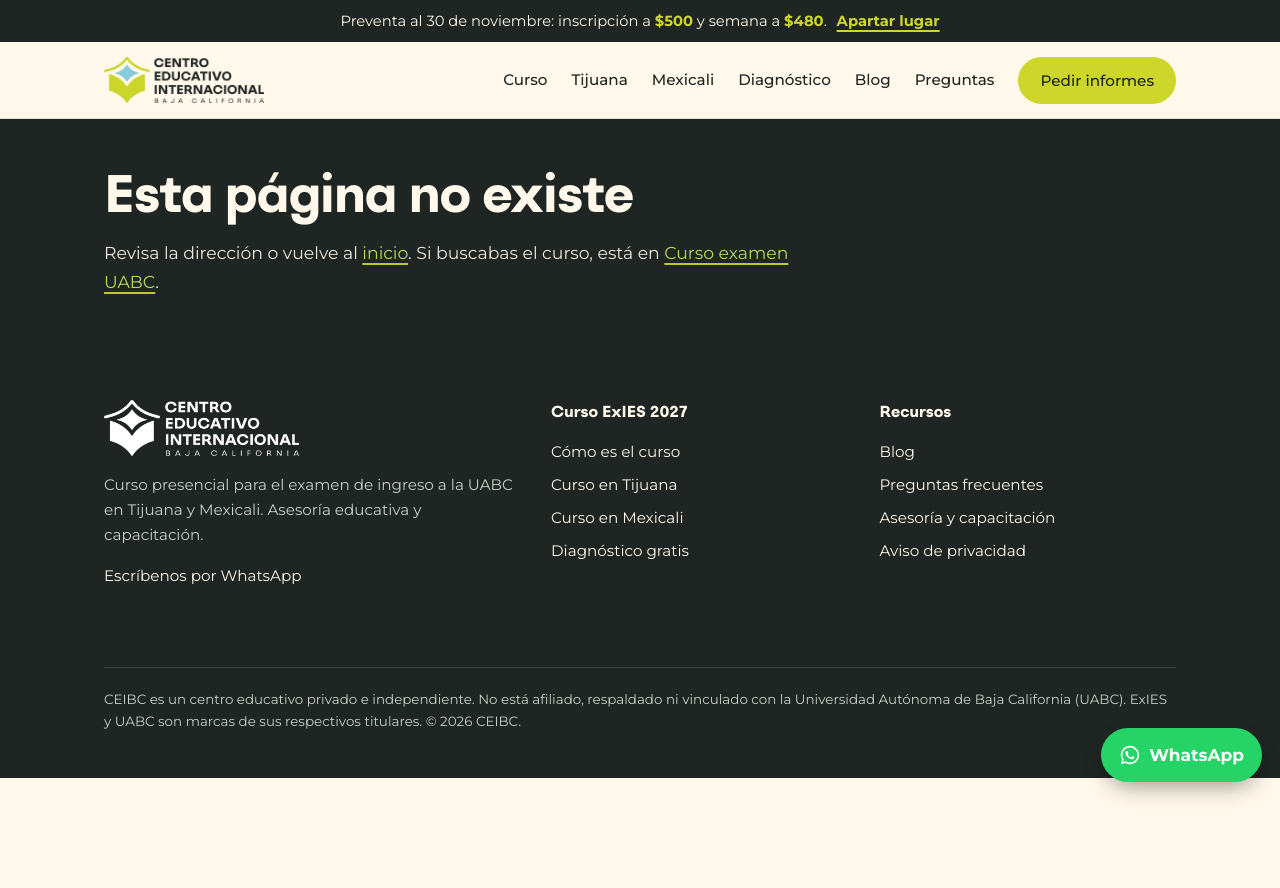
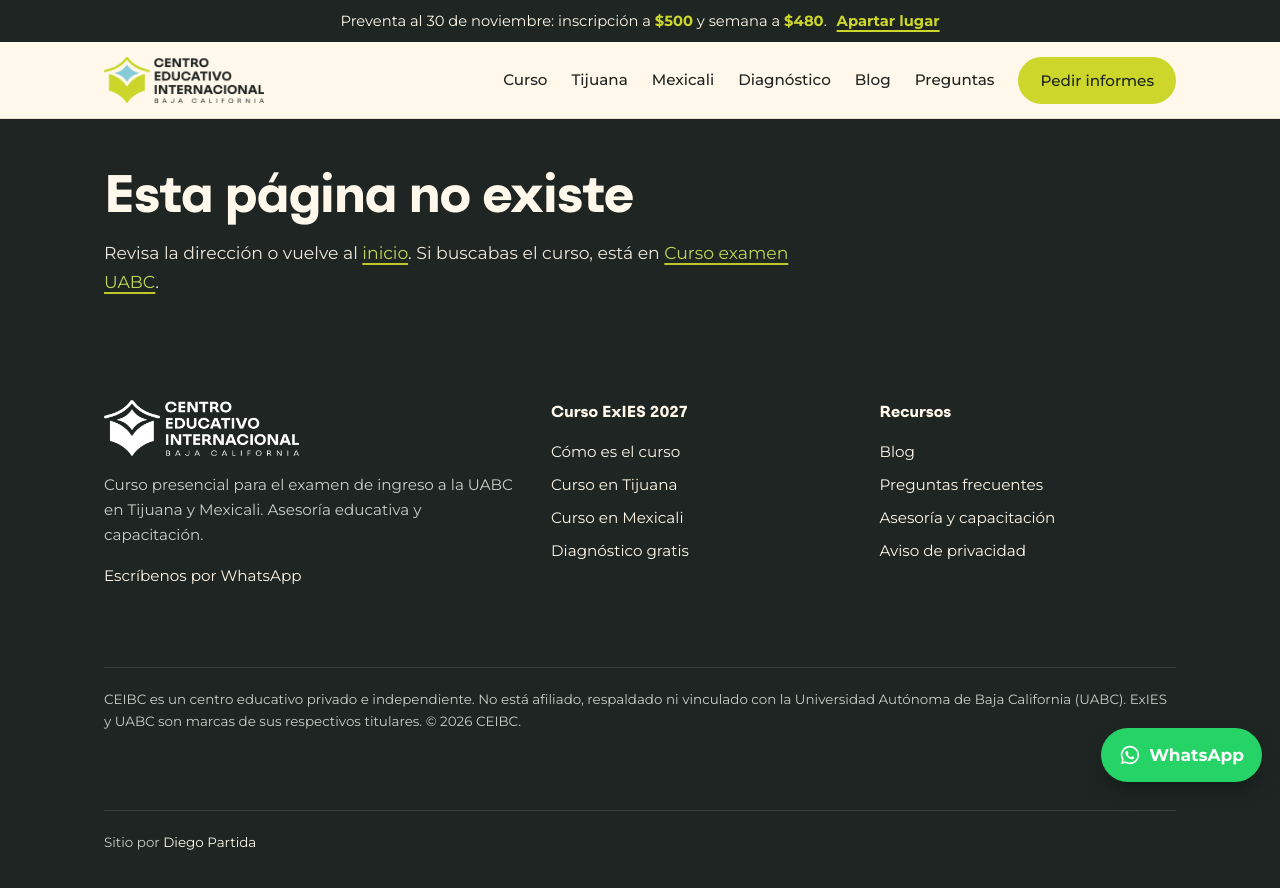
Before and after one commit to enteliamx/ceibc-web, a plain HTML site: page 404.html in a window 1280 px wide. Before the commit the page ends 800 px from the top, so only its background shows below. Drawn offline with Linux system fonts and the light colour scheme.

Commit message:
Footer: Sitio por Diego Partida

```diff
--- a/404.html
+++ b/404.html
@@ -54,6 +54,7 @@
 <li><a href="/asesoria-y-capacitacion">Asesoría y capacitación</a></li>
 <li><a href="/aviso-de-privacidad">Aviso de privacidad</a></li></ul></div>
 <p class="legal">CEIBC es un centro educativo privado e independiente. No está afiliado, respaldado ni vinculado con la Universidad Autónoma de Baja California (UABC). ExIES y UABC son marcas de sus respectivos titulares. © 2026 CEIBC.</p>
+<p class="legal credit">Sitio por <a href="https://diegopartida.com" target="_blank" rel="noopener">Diego Partida</a></p>
 </div></footer>
 <a class="wa" href="/whatsapp?text=Hola%2C%20quiero%20informes%20del%20curso%20para%20el%20examen%20UABC%202027." aria-label="Escríbenos por WhatsApp"><svg viewBox="0 0 24 24" fill="currentColor" aria-hidden="true"><path d="M12 2a10 10 0 0 0-8.6 15.1L2 22l5-1.3A10 10 0 1 0 12 2zm0 18.2c-1.5 0-3-.4-4.3-1.2l-.3-.2-3 .8.8-2.9-.2-.3A8.2 8.2 0 1 1 12 20.2zm4.5-6.1c-.2-.1-1.5-.7-1.7-.8-.2-.1-.4-.1-.6.1l-.8 1c-.1.2-.3.2-.5.1a6.7 6.7 0 0 1-3.3-2.9c-.2-.4.2-.4.7-1.3.1-.2 0-.3 0-.4l-.8-1.8c-.2-.5-.4-.4-.6-.4h-.5c-.2 0-.4.1-.6.3-.2.2-.8.8-.8 2s.8 2.3.9 2.5c.1.2 1.6 2.5 4 3.5 1.5.6 2.1.7 2.8.6.5-.1 1.5-.6 1.7-1.2.2-.6.2-1.1.2-1.2-.1-.1-.3-.2-.5-.3z"/></svg><span>WhatsApp</span></a>
 <script src="/main.js" defer></script>
```
Also changed, not shown: asesoria-y-capacitacion.html (+1 -0 lines), aviso-de-privacidad.html (+1 -0 lines), blog.html (+1 -0 lines), calendario-uabc-2027.html (+1 -0 lines), curso-examen-uabc-mexicali.html (+1 -0 lines), curso-examen-uabc-tijuana.html (+1 -0 lines), curso-examen-uabc.html (+1 -0 lines), diagnostico-exies.html (+1 -0 lines), exies-cuantas-preguntas-tiene.html (+1 -0 lines), index.html (+1 -0 lines), preguntas-frecuentes.html (+1 -0 lines), que-llevar-examen-uabc.html (+1 -0 lines).
